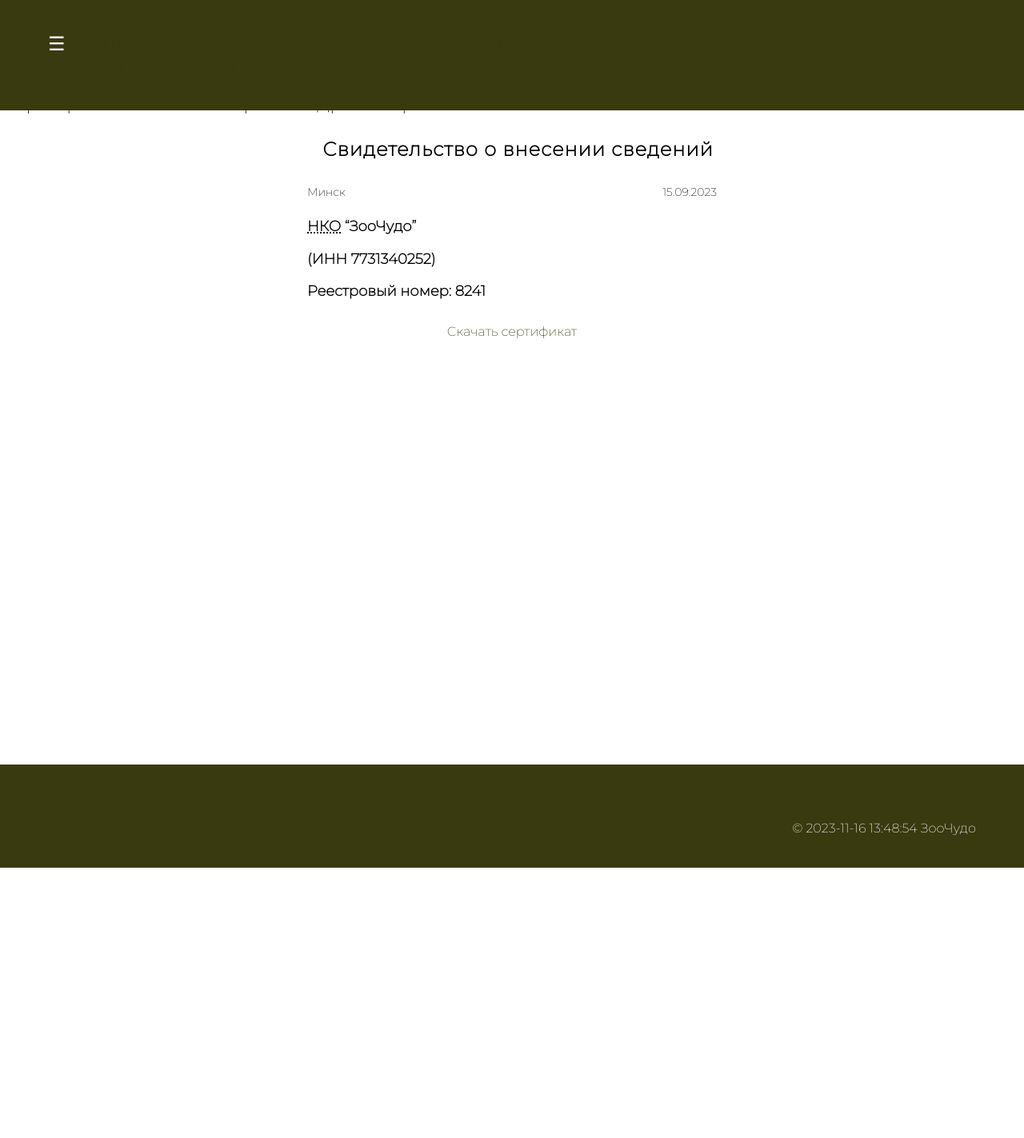
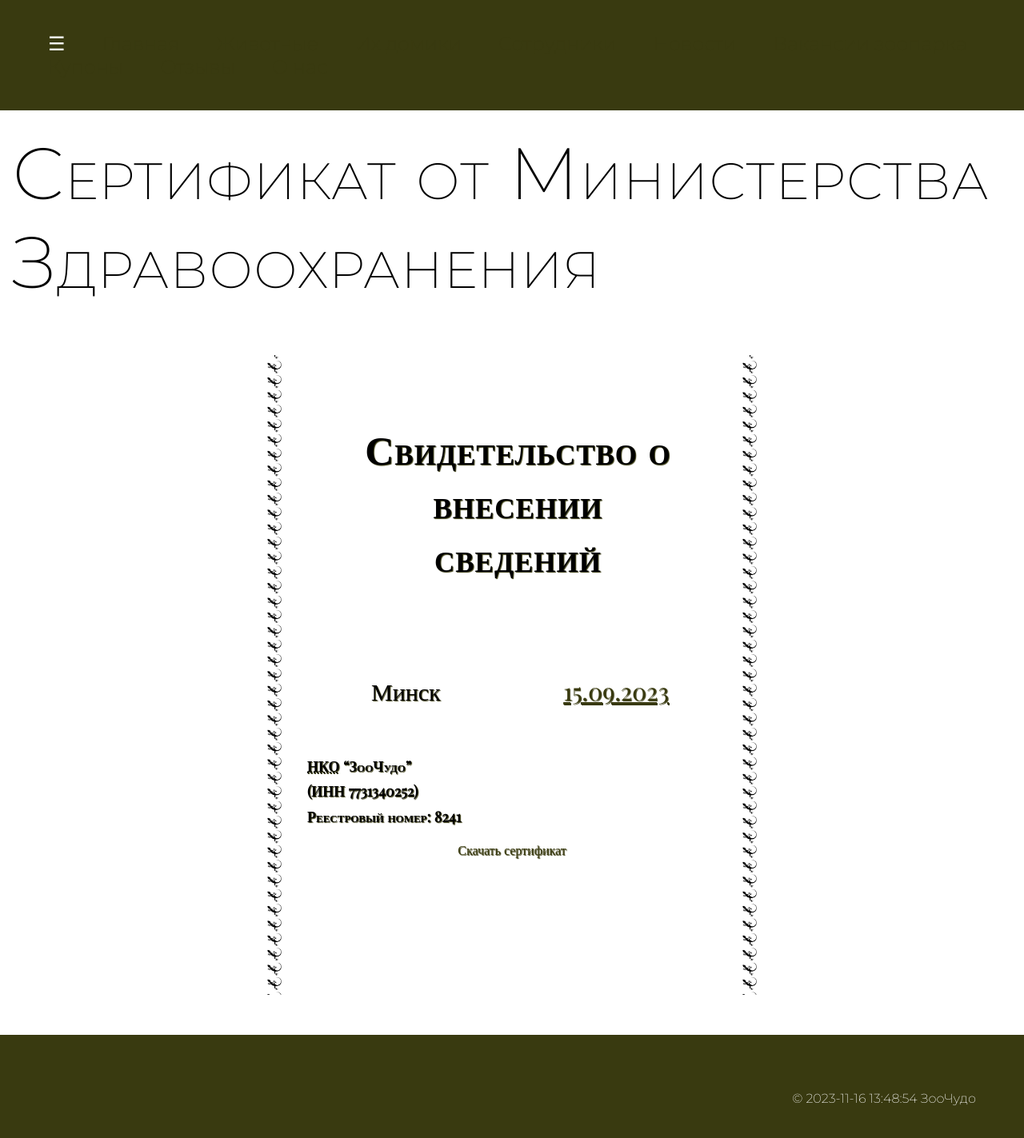
Before and after one commit to AndreichukVladlena/python-django-web-app, a Django app: page /certificate in a window 1280 px wide; the page is wider, and only the part inside the window is pictured. Shown: that part at 80% size. Before the commit the page ends 1085 px from the top of that part, so only its background shows below. Run offline with Django 4.2, Linux system fonts and the light colour scheme; a user stored in the database is signed in.

Commit message:
styles added

```diff
--- a/static/style.css
+++ b/static/style.css
@@ -49,6 +49,18 @@ button {
 h1, h2, h3{
     margin-left: 15px;
     text-transform: none;
+    font-variant: small-caps;
+}
+
+p{
+    padding: 1em;
+    margin: 1em;
+    text-indent: 20px;
+    line-height: 1.5em;
+    letter-spacing: normal;
+    word-spacing: 0.25em;
+    word-wrap: break-word;
+    word-break: break-all;
 }
 
 select, input{
@@ -77,6 +89,7 @@ select, input{
 }
 
 .horizontal-nav{
+    z-index: 3;
     font-size: x-large;
     overflow: hidden;
     position: fixed;
@@ -143,10 +156,12 @@ select, input{
     height: 60vh;
     justify-content: left;
     align-items: start;
+    height: auto;
 }
 
 .animal-details img{
     width: 70%;
+    padding: 0 0 10% 10%;
 }
 
 @keyframes icon-index {
@@ -240,15 +255,35 @@ h3 + p {
 }
 
 .certificate {
+    background-image: url("../media/logo.png"), url("../media/logo.png");
+    background-repeat: repeat-y, repeat-y;
+    text-align: justify;
+    text-indent: 0px;
+    z-index: 2;
+    /*font-family: 'Montserrat', sans-serif;*/
+    font-family: 'Playfair Display', serif;
+    background-position: left, right;
+    background-size: 3%, 3%;
+    background-attachment: scroll, scroll;
     width: 40%;
     margin: 0 auto; /* Автоматически центрирует контейнер по горизонтали */
     display: flex;
-    flex-direction: column;
     height: 100vh;
+    padding-left: 50px;
+    padding-right: 50px;
+    text-shadow: 1px 1px 1px #393a10ff;
+    margin-bottom: 50px;
+}
+
+.certificate-background{
+    z-index: 1;
+    height: inherit;
+    background: -moz-linear-gradient(to right, white, #c8cc92ff 50%, white);
 }
 
 .certificate h1 {
-    font-size: 24px;
+    padding: 50px;
+    font-size: 50px;
     font-weight: bold;
     text-align: center;
 }
@@ -259,11 +294,11 @@ h3 + p {
 }
 
 .certificate p {
-    font-size: 14px;
+    font-size: 30px;
     text-align: left;
 }
 
-.certificate span {
+.certificate .date {
     float: right;
 }
 
@@ -305,7 +340,7 @@ h3 + p {
     box-shadow: 0 1px 0 #393a10ff, 0 -1px 0 #393a10ff;
 }
 
-.coupons .date {
+[class="date"] {
     color: #393a10ff;
     text-decoration: underline;
 }
--- a/zoo/templates/base.html
+++ b/zoo/templates/base.html
@@ -5,9 +5,13 @@
     <meta charset="UTF-8">
     <meta name="viewport" content="width=device-width, initial-scale=1.0">
 
+
     <link rel="preconnect" href="https://fonts.googleapis.com">
     <link rel="preconnect" href="https://fonts.gstatic.com" crossorigin>
     <link href="https://fonts.googleapis.com/css2?family=Montserrat:wght@200&display=swap" rel="stylesheet">
+
+    <link href="https://fonts.googleapis.com/css2?family=Montserrat:wght@200&family=Playfair+Display&display=swap" rel="stylesheet">
+
     <link rel="stylesheet" href="{% static 'style.css' %}">
     <link rel="icon" href="media/logo.png" type="media/logo.jpeg">
 
--- a/zoo/templates/certificate.html
+++ b/zoo/templates/certificate.html
@@ -2,16 +2,18 @@
 {% load static %}
 {% block content %}
 
-<h3>Сертификат от Министерства Здравоохранения</h3>
+<h1>Сертификат от Министерства Здравоохранения</h1>
 
 <div class="certificate">
+    <div class="certificate-background">
 <h1>Свидетельство о внесении сведений</h1>
-<p>Минск <span>15.09.2023</span></p>
+<p>Минск <span class="date">15.09.2023</span></p>
 <h3><abbr title="Некоммерческая организация">НКО</abbr> “ЗооЧудо”</h3>
 <h3>(ИНН 7731340252)</h3>
 <h3>Реестровый номер: 8241</h3>
 
 <a href="{% static 'media/certificate.png' %}" download>Скачать сертификат</a>
-</div>
+    </div>
+    </div>
 
 {% endblock %}
```
Also changed, not shown: media/certificate_frame.png (added).
